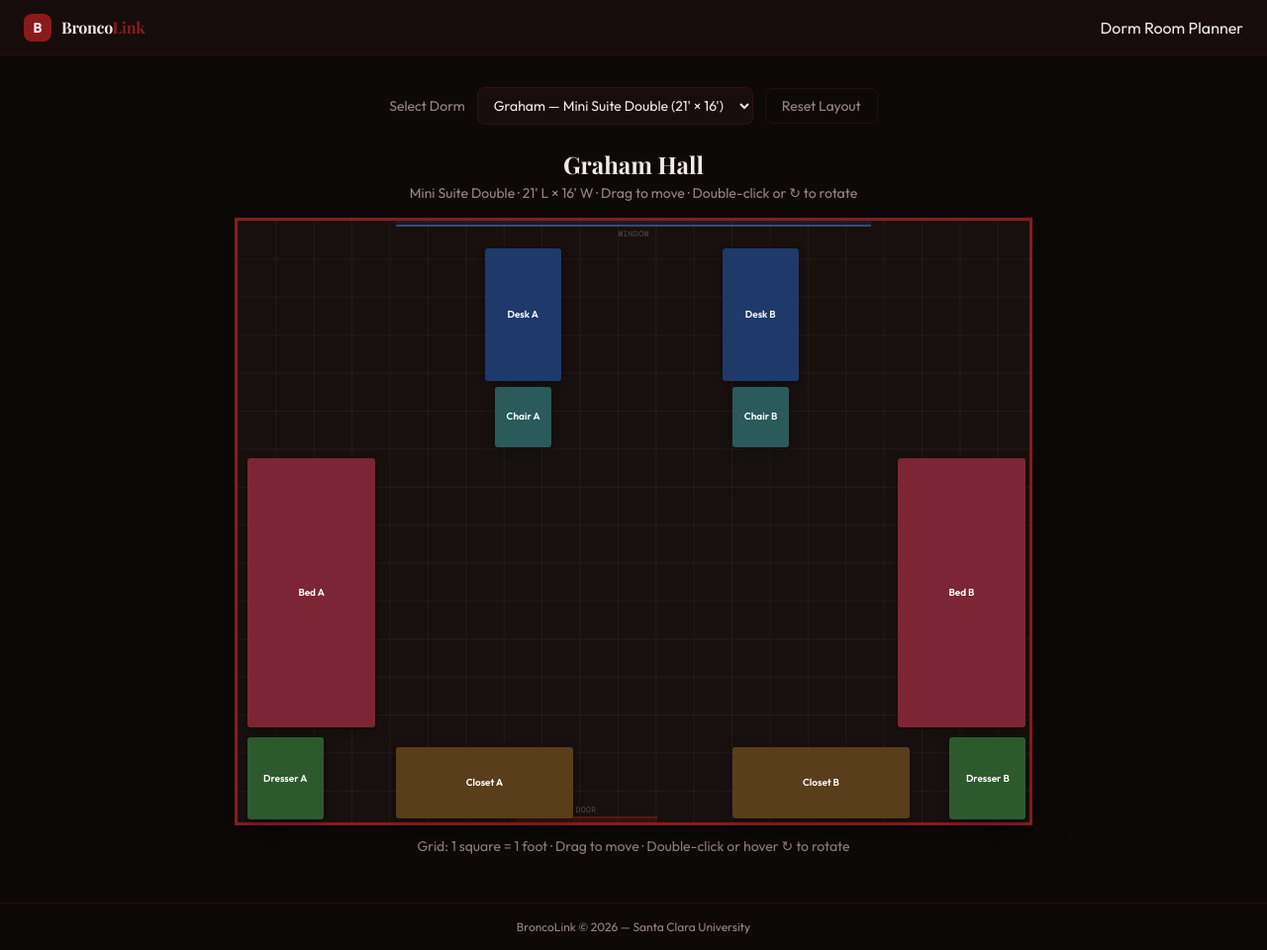
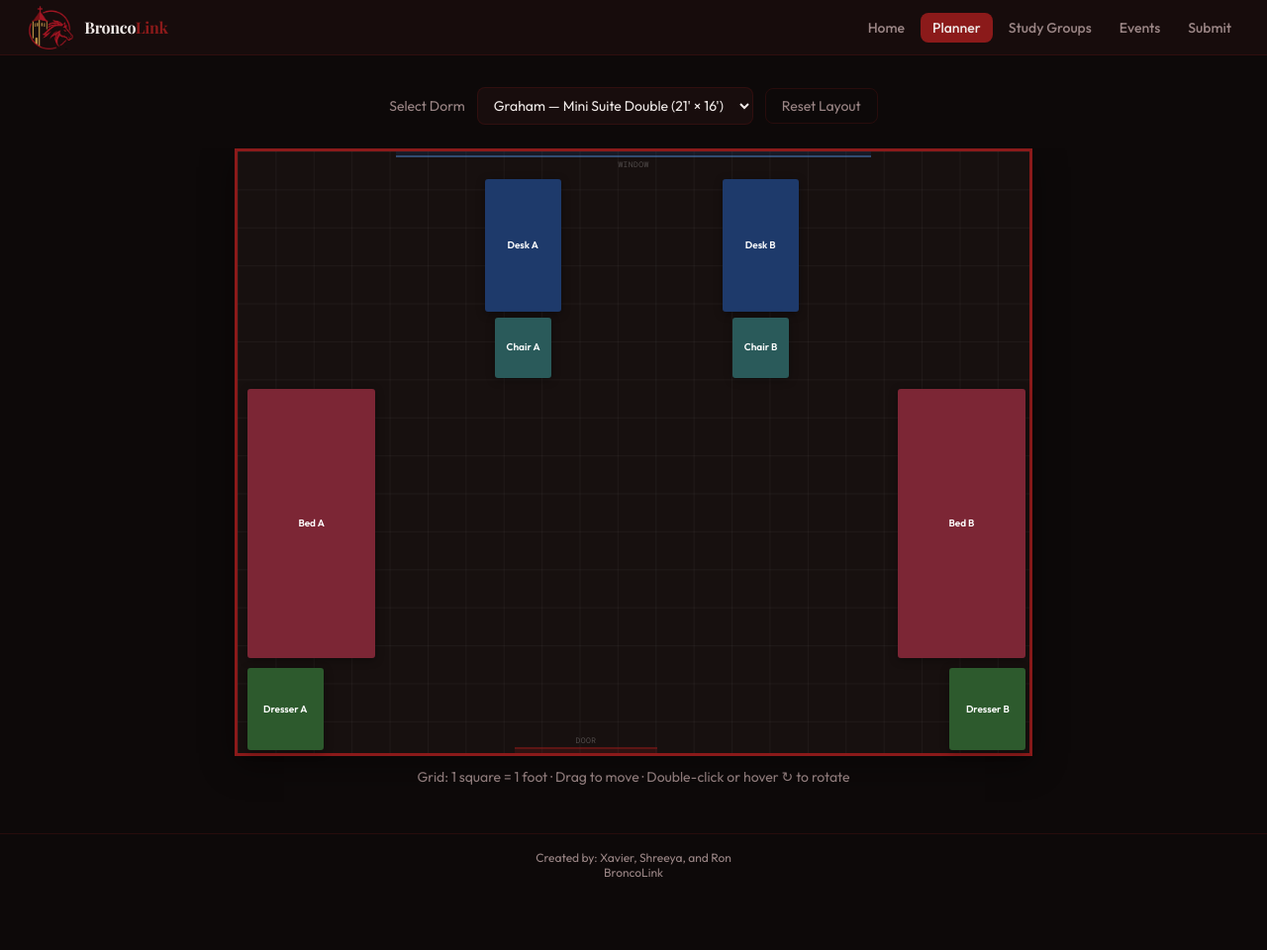
Before and after one commit to xavmrfy2/BroncoLink, a PHP site: page /planner in a window 1280 px wide. Shown: the whole page at 99% size. After the commit the page ends 886 px from the top, so only its background shows below. Run offline with PHP 8.4, Linux system fonts and the light colour scheme.

Commit message:
Updated pages

```diff
--- a/css/base.css
+++ b/css/base.css
@@ -80,6 +80,14 @@
 
 .logo-accent {
   color: var(--scu-red);
+}
+
+.nav-logo-img {
+  height: 45px;
+  /* Adjust this number to make your logo bigger or smaller */
+  width: auto;
+  /* Keeps the logo from stretching or squishing */
+  display: block;
 }
 
 /* ── Nav ─────────────────────────────────────────────────────────── */
--- a/views/planner.html
+++ b/views/planner.html
@@ -10,12 +10,19 @@
 </head>
 
 <body>
+
   <header class="site-header">
-    <div class="logo">
-      <span class="logo-icon" aria-hidden="true">B</span>
+    <a href="index.php?page=home" class="logo">
+      <img src="images/broncolink-logo.png" alt="BroncoLink Logo" class="nav-logo-img">
       <span class="logo-text">Bronco<span class="logo-accent">Link</span></span>
-    </div>
-    <p class="site-tagline">Dorm Room Planner</p>
+    </a>
+    <nav class="site-nav" aria-label="Main navigation">
+      <a href="index.php?page=home">Home</a>
+      <a href="index.php?page=planner" class="active">Planner</a>
+      <a href="index.php?page=study">Study Groups</a>
+      <a href="index.php?page=events">Events</a>
+      <a href="index.php?page=submit">Submit</a>
+    </nav>
   </header>
 
   <main class="planner-page">
@@ -31,10 +38,7 @@
     </section>
 
     <section class="planner-canvas">
-      <h1 id="room-title">Graham Hall</h1>
-      <p id="room-subtitle">Mini Suite Double · 21' L × 16' W</p>
-
-      <div id="room-container" aria-label="Dorm room layout">
+      <div id="room-container">
         <div class="room-feature room-feature--window" aria-hidden="true"><span>Window</span></div>
         <div class="room-feature room-feature--door" aria-hidden="true"><span>Door</span></div>
 
@@ -54,13 +58,13 @@
         <div class="furniture dresser" id="dresser-b">Dresser B</div>
         <div class="furniture dresser" id="dresser">Dresser</div>
 
-        <div class="furniture closet" id="closet-a">Closet A</div>
-        <div class="furniture closet" id="closet-b">Closet B</div>
+        <div class="furniture closet" id=\"closet-a\">Closet A</div>
+        <div class="furniture closet" id=\"closet-b\">Closet B</div>
 
-        <div class="furniture armoire" id="armoire-a">Armoire A</div>
-        <div class="furniture armoire" id="armoire-b">Armoire B</div>
+        <div class="furniture armoire" id=\"armoire-a\">Armoire A</div>
+        <div class="furniture armoire" id=\"armoire-b\">Armoire B</div>
 
-        <div class="furniture vanity" id="vanity">Vanity</div>
+        <div class="furniture vanity" id=\"vanity\">Vanity</div>
       </div>
 
       <p class="scale-note">Grid: 1 square = 1 foot · Drag to move · Double-click or hover ↻ to rotate</p>
@@ -68,7 +72,10 @@
   </main>
 
   <footer class="site-footer">
-    <p>BroncoLink &copy; 2026 — Santa Clara University</p>
+    <div class="page-shell footer-shell">
+      <p>Created by: Xavier, Shreeya, and Ron</p>
+      <p>BroncoLink</p>
+    </div>
   </footer>
 
   <script src="js/planner.js"></script>
```
Also changed, not shown: views/events.html (+5 -2 lines), views/home.html (+5 -2 lines), views/study.html (+5 -2 lines), views/submit.html (+5 -2 lines), images/broncolink-logo.png (added).
